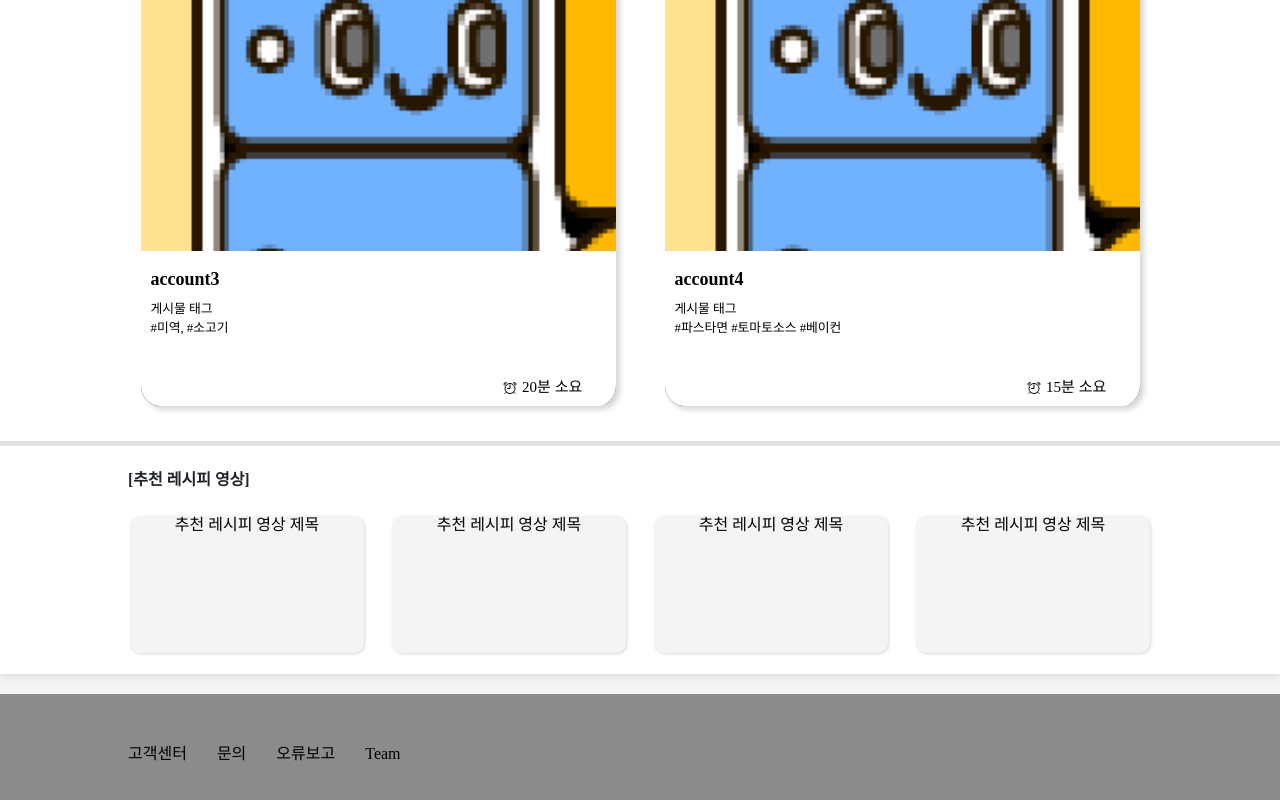
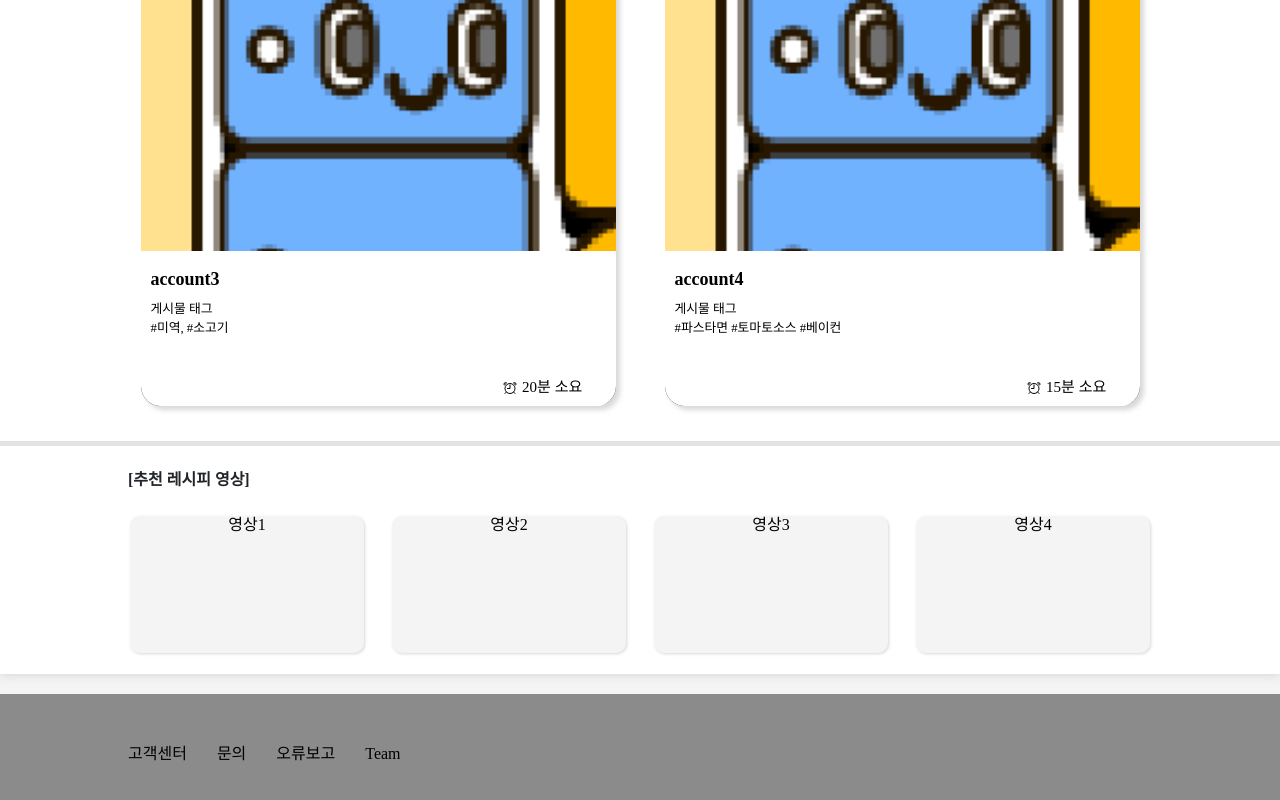
Before and after one commit to HyeL99/naenaeng-academy, a React (Create React App) app: page / in a window 1280 px wide. Shown: the part 1291-2091 px from the top of the page. Built offline with nearby package versions, Linux system fonts and the light colour scheme; a web font is replaced by a local one.

Commit message:
v.db d.220802

```diff
--- a/src/Page/MainPage.js
+++ b/src/Page/MainPage.js
@@ -59,9 +59,9 @@ const MainPage = () => {
         <div className="inner">
           <h2>[추천 레시피 영상]</h2>
           <Row>
-            {j?.map((j)=>(
-              <Col xs={12} md={3}>
-                <VideoCard />
+            {board?.video.map((video)=>(
+              <Col xs={12} md={3} key={video.index}>
+                <VideoCard video={video}/>
               </Col>
             ))}
           </Row>
--- a/src/components/VideoCard.js
+++ b/src/components/VideoCard.js
@@ -4,10 +4,10 @@ import React from 'react'
 // hover : 영상 제목 노출
 //
 // 클릭하면 해당 영상 페이지로 옮겨진다.
-const VideoCard = () => {
+const VideoCard = ({video}) => {
   return (
     <button id="videoCard">
-      <p>추천 레시피 영상 제목</p>
+      <p>{`${video.title}`}</p>
     </button>
   )
 }
--- a/src/db.json
+++ b/src/db.json
@@ -79,5 +79,31 @@
       "date": "2022-07-25T12:48:29.314Z",
       "scrap": 3
     }
+  ],
+  "video": [
+    {
+      "index" : 1,
+      "title" : "영상1",
+      "url" : "",
+      "image" : "a"
+    },
+    {
+      "index" : 2,
+      "title" : "영상2",
+      "url" : "",
+      "image" : "a"
+    },
+    {
+      "index" : 3,
+      "title" : "영상3",
+      "url" : "",
+      "image" : "a"
+    },
+    {
+      "index" : 4,
+      "title" : "영상4",
+      "url" : "",
+      "image" : "a"
+    }
   ]
 }
```
